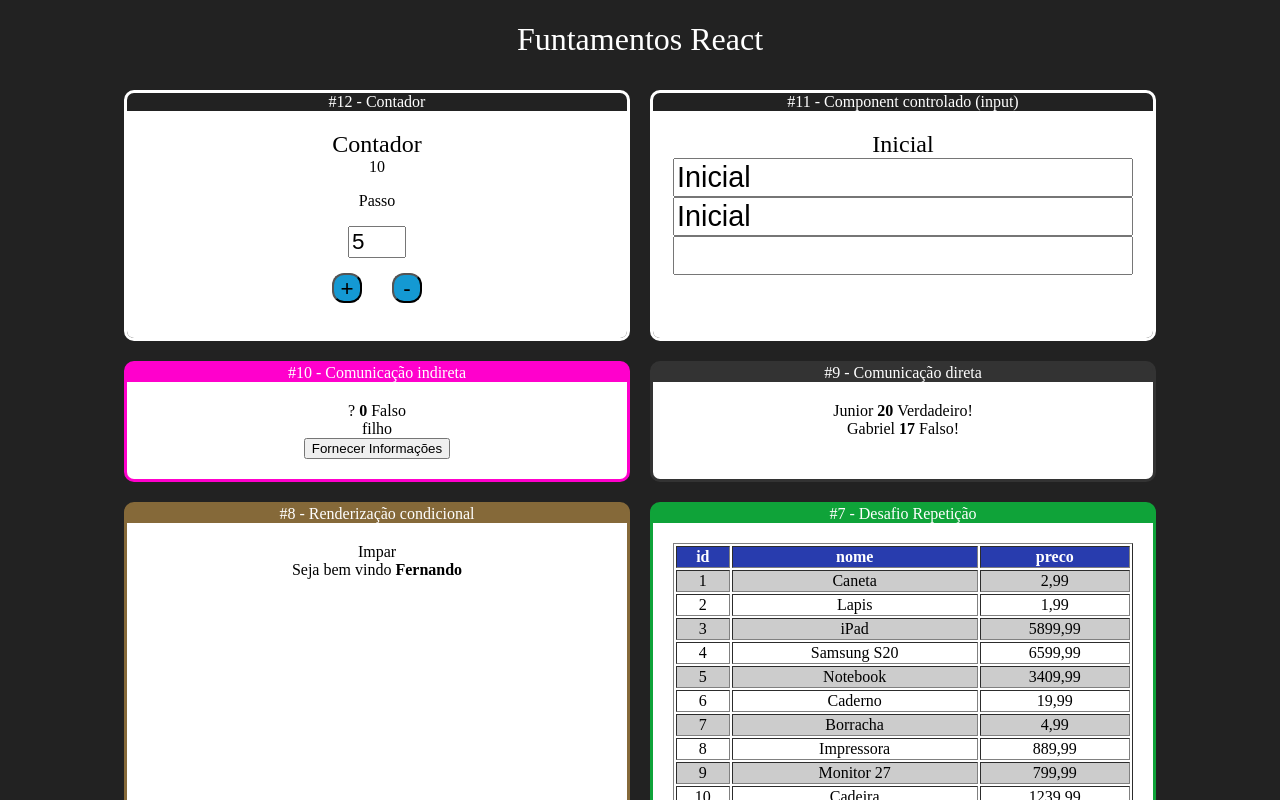
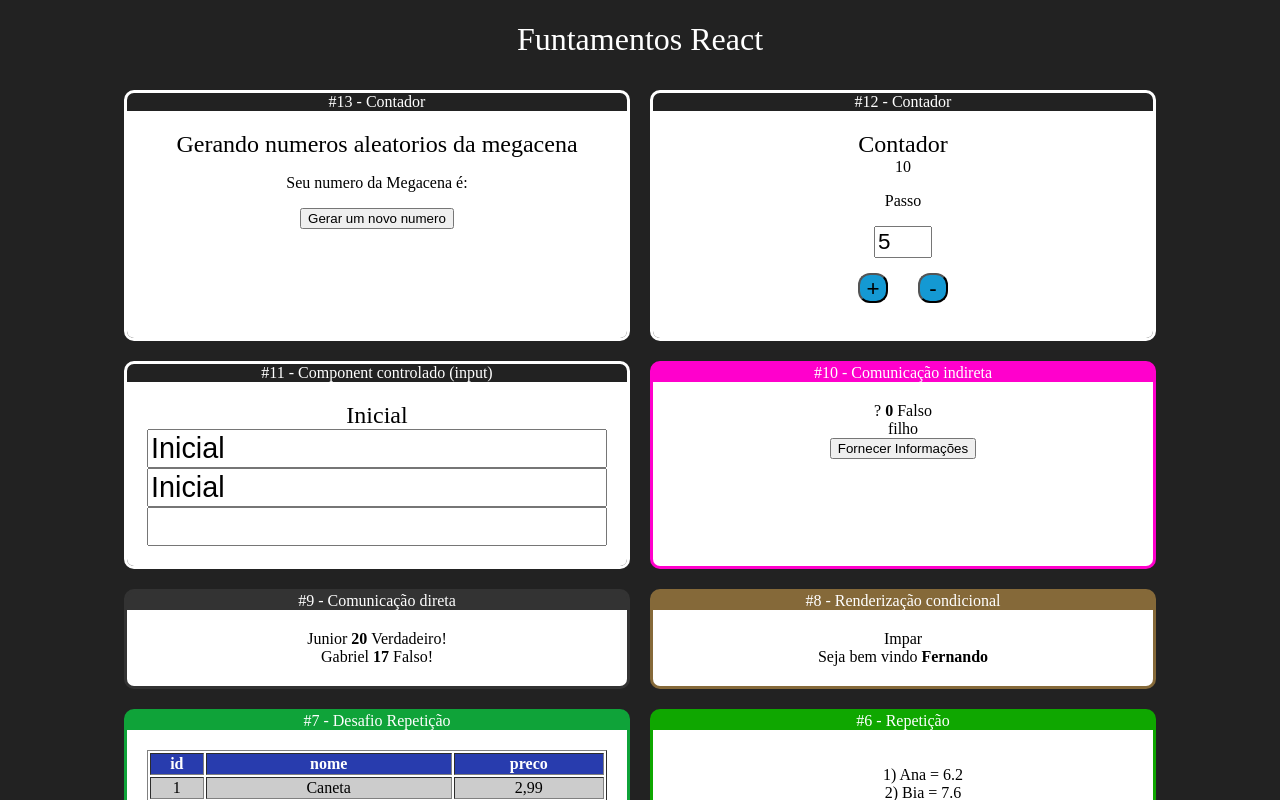
Before and after one commit to Miguel-Barros-Clear/fundamentals-react, a React (Create React App) app: page / in a window 1280 px wide. Shown: the top 800 px of the page. Built offline with nearby package versions, Linux system fonts and the light colour scheme.

Commit message:
feat: generate random numbers challenge

```diff
--- a/src/app.jsx
+++ b/src/app.jsx
@@ -17,6 +17,7 @@ import DirectParent from "./components/comunication/directParent";
 import IndirectParent from "./components/comunication/indirectParent";
 import Input from "./components/form/input";
 import Counter from "./components/counter/counter";
+import Mega from "./components/mega/mega";
 
 export default function App(props) {
   return (
@@ -24,6 +25,10 @@ export default function App(props) {
       <h1>Funtamentos React</h1>
 
       <div className="Cards">
+        <Card title="#13 - Contador" color="#1ff3f">
+          <Mega />
+        </Card>
+
         <Card title="#12 - Contador" color="#00F0fff">
           <Counter initialNumber={10} />
         </Card>
--- /dev/null
+++ b/src/components/mega/mega.jsx
@@ -0,0 +1,29 @@
+import React, { useState } from "react";
+
+export default function Mega() {
+  const [result, setResult] = useState([]);
+
+  function generateNewNumber(min, max, array) {
+    const random = parseInt(Math.random() * (max + 1 - min)) + min;
+    return array.includes(random) ? generateNewNumber(min, max, array) : random;
+  }
+
+  function generateNumbers(qtde) {
+    const numbers = Array(qtde)
+      .fill(0)
+      .reduce((nums) => {
+        const newNumber = generateNewNumber(1, 60, nums);
+        return [...nums, newNumber];
+      }, [])
+      .sort((n1, n2) => n1 - n2);
+    return setResult(numbers);
+  }
+
+  return (
+    <div>
+      <h2>Gerando numeros aleatorios da megacena</h2>
+      <p>Seu numero da Megacena é: {result.join(" ")}</p>
+      <button onClick={() => generateNumbers(7)}>Gerar um novo numero</button>
+    </div>
+  );
+}
```
